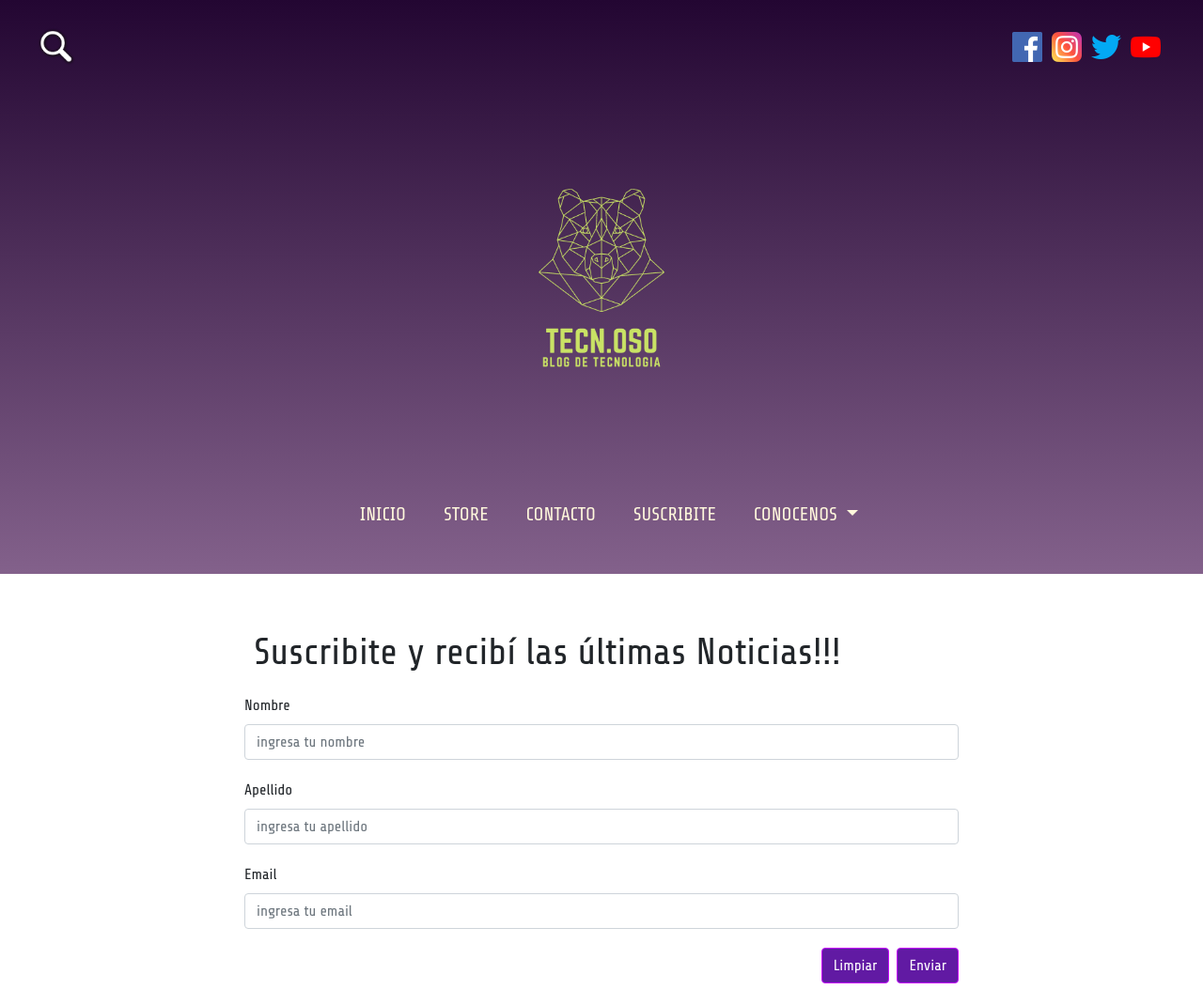
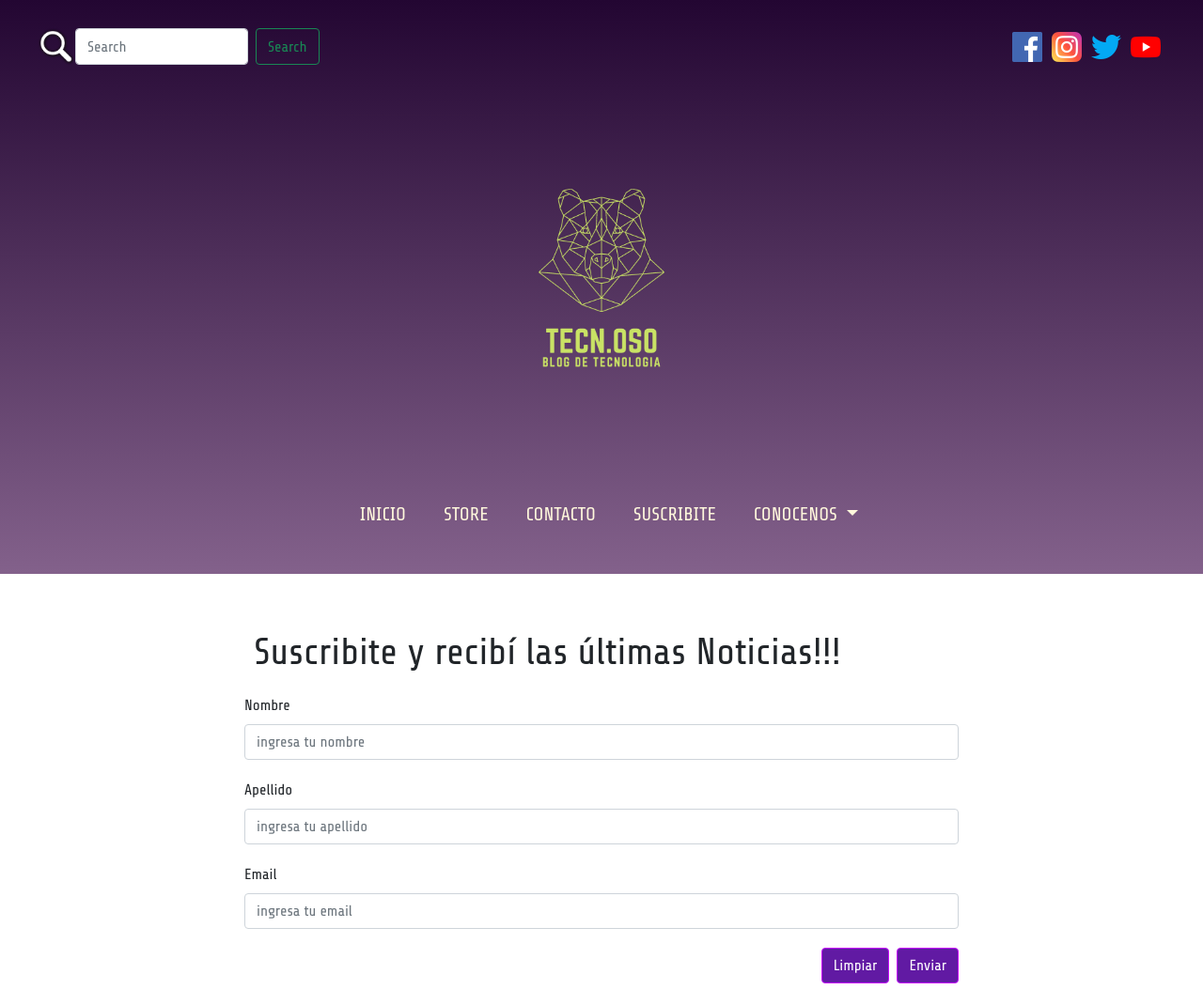
Before and after one commit to fedegroppa/proyectocoder, a website: page pag/suscribe.html in a window 1280 px wide. Shown: the top 1070 px of the page at 94% size. Drawn offline with nearby package versions, Linux system fonts and the light colour scheme.

Commit message:
ultima actualizacion

```diff
--- a/pag/suscribe.html
+++ b/pag/suscribe.html
@@ -18,8 +18,12 @@
 
     <header>
         <div class="arriba">
-            <div>
-                <img class="logoLupa" src="../iconos/lupa.png" alt="loco_lupa">
+            <div class="buscador">
+                <img class="logoLupa" src="../iconos/lupa.png" alt="logo_lupa">
+                <form class="d-flex">
+                    <input class="form-control me-2" type="search" placeholder="Search" aria-label="Search">
+                    <button class="btn btn-outline-success" type="submit">Search</button>
+                </form>
             </div>
 
             <div class="logoRedes">
```
Also changed, not shown: index.html (+5 -1 lines), pag/menu.html (+5 -1 lines), pag/store.html (+5 -1 lines), 1 other file.
